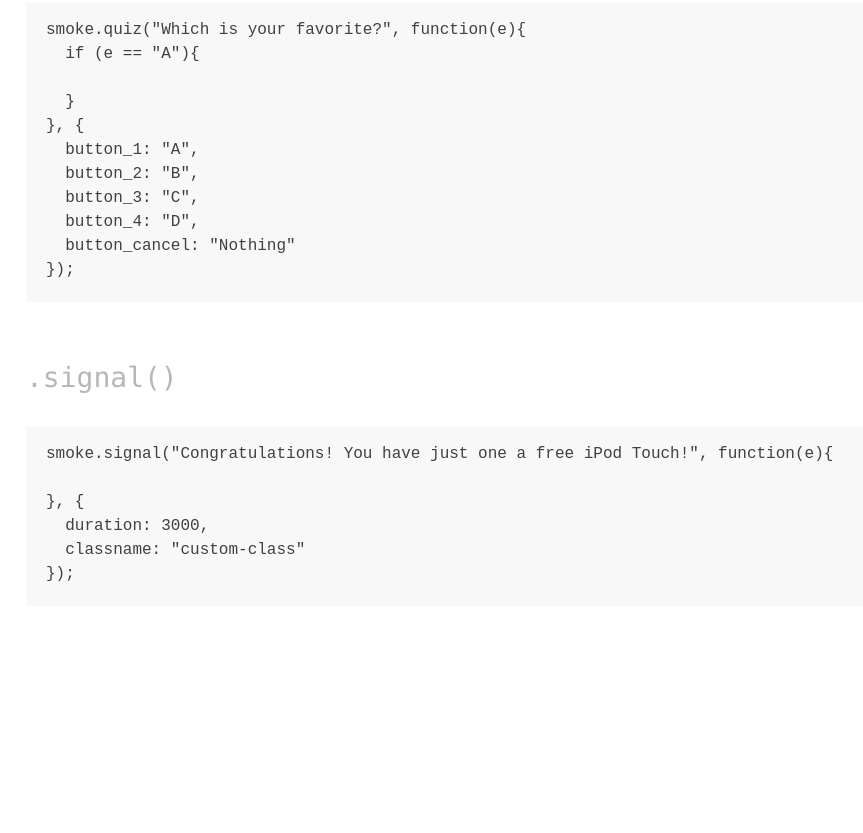
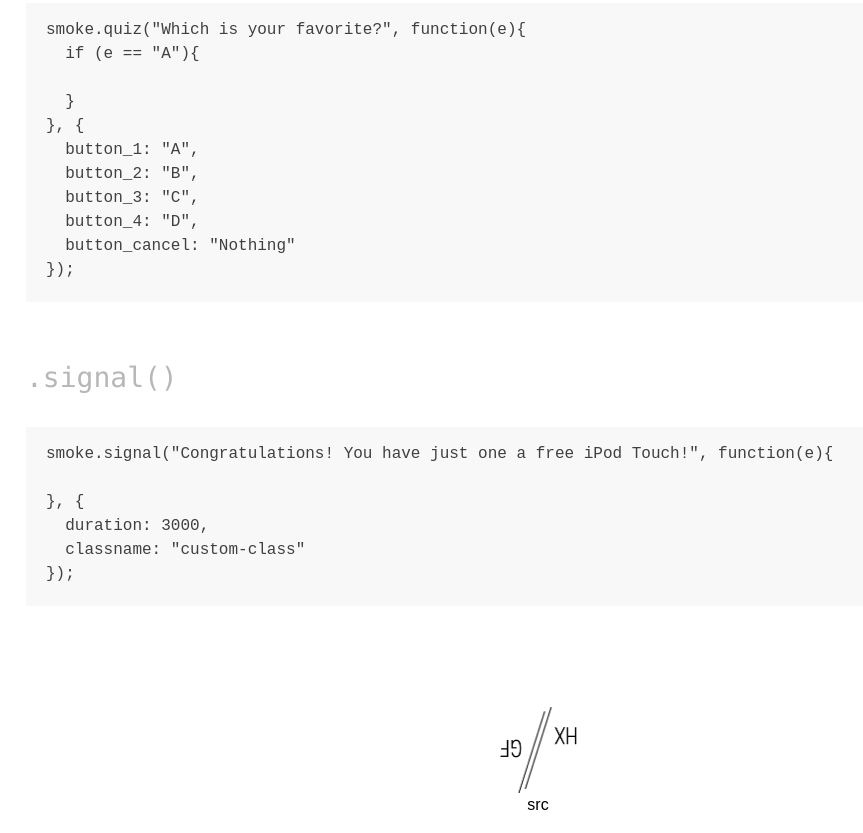
Before and after one commit to hxgf/smoke-js-demo, a plain HTML site: page docs/index.html in a window 1280 px wide. Shown: the part 1450-2283 px from the top of the page, without its empty margins (102-965 px from the left). Before the commit the page ends 2141 px from the top, so only its background shows below. Drawn offline with Linux system fonts and the light colour scheme.

Commit message:
add hxgf bug & readme

```diff
--- a/docs/index.html
+++ b/docs/index.html
@@ -154,6 +154,13 @@ smoke.signal("Congratulations! You have just one a free iPod Touch!", function(e
   <div id="foot"></div>
 
 
+  <div style="text-align: center; padding: 1rem;">
+    <a target="_blank" href="https://hxgf.io"><img style="width: 5rem;" src="../media/img/hxgf-bug.png" /></a><br />
+    <a target="_blank" style="color: black; text-decoration: none; font-family: sans-serif;"
+      href="https://github.com/hxgf/smoke.js.org">src</a>
+  </div>
+
+
   <script>
     (function (i, s, o, g, r, a, m) {
     i['GoogleAnalyticsObject'] = r; i[r] = i[r] || function () {
```
Also changed, not shown: index.html (+8 -0 lines), themes/index.html (+6 -0 lines), media/img/hxgf-bug.png (added), 1 other file.
